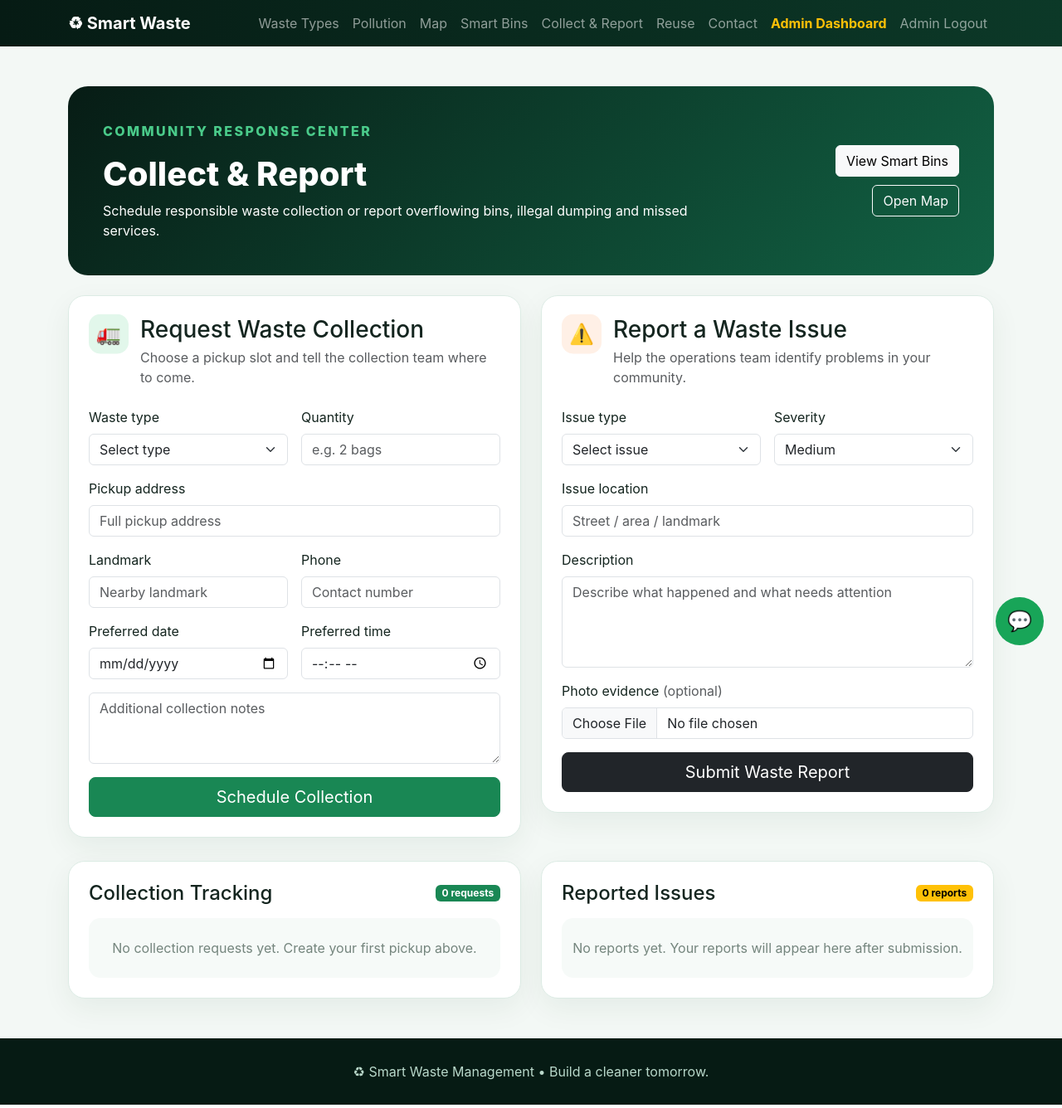
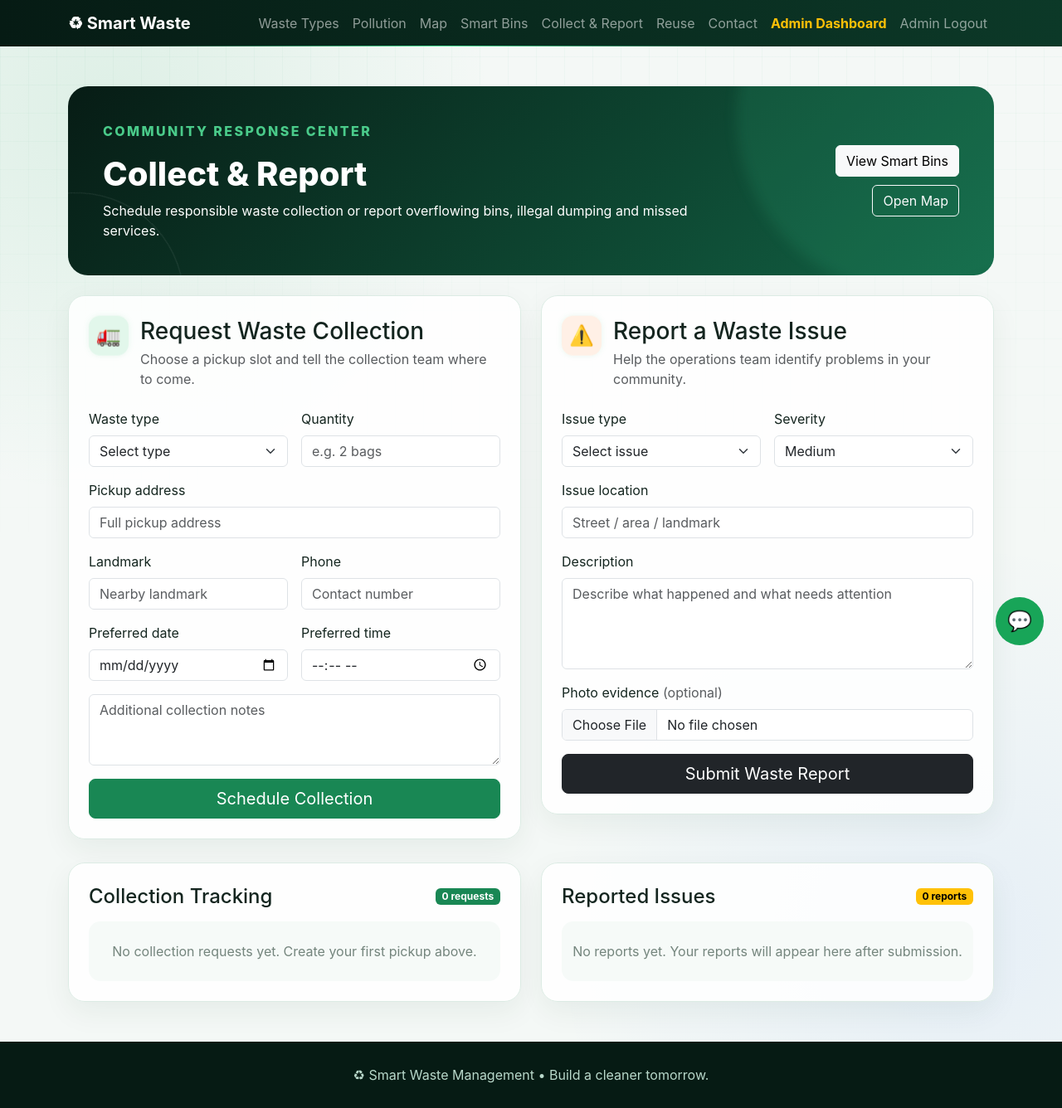
Before and after one commit to Joshna0307/smart-waste-management, a Flask app: page /collect-report in a window 1280 px wide. Shown: the whole page at 83% size. Run offline with Flask 3, Linux system fonts and the light colour scheme; the visitor is signed in with stand-in values (Sample User, id 1); data that the repository does not hold is empty.

Commit message:
Add modern animated backgrounds across EcoMind modules

```diff
--- a/static/css/style.css
+++ b/static/css/style.css
@@ -28,3 +28,36 @@ footer{animation:fadeIn .7s ease both}
 @media(prefers-reduced-motion:reduce){
 *{animation-duration:.01ms!important;animation-iteration-count:1!important;transition-duration:.01ms!important;scroll-behavior:auto!important}
 }
+
+.auth-logo{width:68px;height:68px;margin:0 auto 16px;border-radius:22px;display:grid;place-items:center;background:linear-gradient(135deg,#071c15,#18a558);color:#fff;font-size:28px;box-shadow:0 12px 30px rgba(24,165,88,.25);animation:floatSoft 3s ease-in-out infinite}.auth .form-control{border-radius:13px;padding:12px 14px;background:rgba(255,255,255,.9)} /* ===== Modern EcoMind backgrounds + module motion ===== */
+body{position:relative;background:radial-gradient(circle at 10% 10%,rgba(24,165,88,.10),transparent 28%),radial-gradient(circle at 90% 85%,rgba(42,117,255,.07),transparent 30%),#f4f8f6;}
+body:before{content:"";position:fixed;inset:0;pointer-events:none;z-index:-1;background-image:linear-gradient(rgba(24,165,88,.035) 1px,transparent 1px),linear-gradient(90deg,rgba(24,165,88,.035) 1px,transparent 1px);background-size:34px 34px;mask-image:linear-gradient(to bottom,#000,transparent 85%);}
+.page-shell,.container{position:relative}
+.section-panel,.cardx,.stat,.result,.market-card,.bin-card{backdrop-filter:blur(10px);background:rgba(255,255,255,.86);}
+.section-panel:before,.cardx:before,.stat:before,.result:before{content:"";display:block;height:2px;width:0;background:linear-gradient(90deg,#18a558,#69e7aa);transition:width .35s ease}
+.section-panel:hover:before,.cardx:hover:before,.stat:hover:before,.result:hover:before{width:70px}
+.hero,.hero-mini{position:relative;overflow:hidden}
+.hero:before,.hero-mini:before{content:"";position:absolute;width:420px;height:420px;border-radius:50%;background:rgba(72,231,167,.10);filter:blur(8px);right:-120px;top:-180px;animation:orbFloat 8s ease-in-out infinite}
+.hero:after,.hero-mini:after{content:"";position:absolute;width:260px;height:260px;border:1px solid rgba(255,255,255,.10);border-radius:50%;left:-120px;bottom:-160px;animation:orbSpin 18s linear infinite}
+.hero>* ,.hero-mini>*{position:relative;z-index:1}
+@keyframes orbFloat{0%,100%{transform:translate(0,0) scale(1)}50%{transform:translate(-25px,25px) scale(1.08)}}
+@keyframes orbSpin{to{transform:rotate(360deg)}}
+@keyframes moduleReveal{from{opacity:0;transform:translateY(24px) scale(.98)}to{opacity:1;transform:none}}
+@keyframes glowPulse{0%,100%{filter:drop-shadow(0 0 0 rgba(24,165,88,0))}50%{filter:drop-shadow(0 0 12px rgba(24,165,88,.28))}}
+main,.page-shell{animation:moduleReveal .55s ease both}
+.module-icon{animation:floatSoft 3s ease-in-out infinite,glowPulse 3s ease-in-out infinite}
+button,.btn{transition:transform .2s ease,box-shadow .2s ease}
+button:hover,.btn:hover{transform:translateY(-2px)}
+input:focus,select:focus,textarea:focus{border-color:#18a558!important;box-shadow:0 0 0 .2rem rgba(24,165,88,.12)!important}
+.auth{min-height:calc(100vh - 150px);position:relative;overflow:hidden;background:radial-gradient(circle at 15% 20%,rgba(24,165,88,.18),transparent 25%),radial-gradient(circle at 85% 75%,rgba(35,102,255,.13),transparent 28%);}
+.auth:before{content:"";position:absolute;width:520px;height:520px;border-radius:50%;border:1px solid rgba(24,165,88,.14);box-shadow:0 0 0 55px rgba(24,165,88,.025),0 0 0 110px rgba(24,165,88,.018);animation:orbSpin 24s linear infinite}
+.auth:after{content:"";position:absolute;inset:0;background-image:linear-gradient(120deg,transparent 35%,rgba(24,165,88,.045) 50%,transparent 65%);background-size:240% 100%;animation:shimmer 7s linear infinite;pointer-events:none}
+.auth .section-panel{position:relative;z-index:2;width:min(460px,100%);border:1px solid rgba(255,255,255,.7);box-shadow:0 25px 80px rgba(7,28,21,.14);animation:authIn .65s cubic-bezier(.2,.8,.2,1) both}
+@keyframes authIn{from{opacity:0;transform:translateY(28px) scale(.96)}to{opacity:1;transform:none}}
+.auth h2{font-weight:800;background:linear-gradient(90deg,#071c15,#18a558);-webkit-background-clip:text;background-clip:text;color:transparent}
+.auth .btn-success{box-shadow:0 10px 25px rgba(24,165,88,.22)}
+.auth .btn-success:hover{box-shadow:0 15px 32px rgba(24,165,88,.32)}
+.navbar{position:relative;overflow:hidden}
+.navbar:after{content:"";position:absolute;left:-30%;bottom:0;width:60%;height:1px;background:linear-gradient(90deg,transparent,#4fe49a,transparent);animation:navSweep 5s linear infinite}
+@keyframes navSweep{to{left:100%}}
+@media(prefers-reduced-motion:reduce){.hero:before,.hero:after,.auth:before,.auth:after,.navbar:after{animation:none!important}}
```
